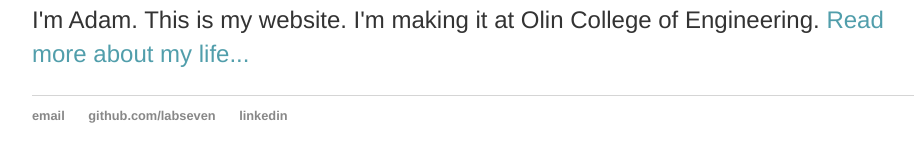
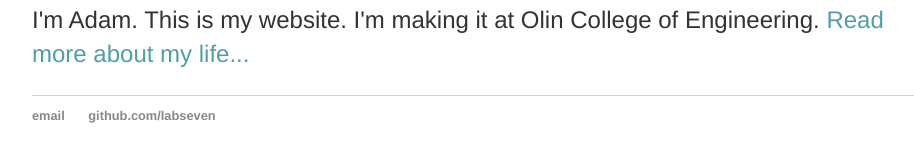
Before and after one commit to labseven/labseven.github.io, a Jekyll site: the page built from index.html, in a window 1280 px wide. Shown: the part 194-356 px from the top of the page, without its empty margins (160-1074 px from the left). Built offline with Jekyll 4.4.1, drawn with Linux system fonts in a browser that asks for light colours.

Commit message:
Removed linkedin from template

```diff
--- a/_layouts/default.html
+++ b/_layouts/default.html
@@ -24,7 +24,6 @@
 	    		<ul>
 	        		<li><a href="mailto:adam.novotny@students.olin.edu">email</a></li>
 	        		<li><a href="https://github.com/labseven">github.com/labseven</a></li>
-				<li><a href="https://www.linkedin.com/in/adam-novotny">linkedin</a></li>
 			</ul>
 			</footer>
 		</body>
```
